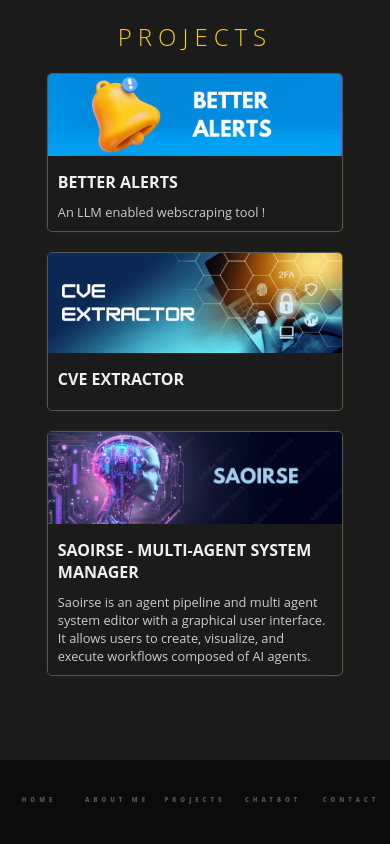
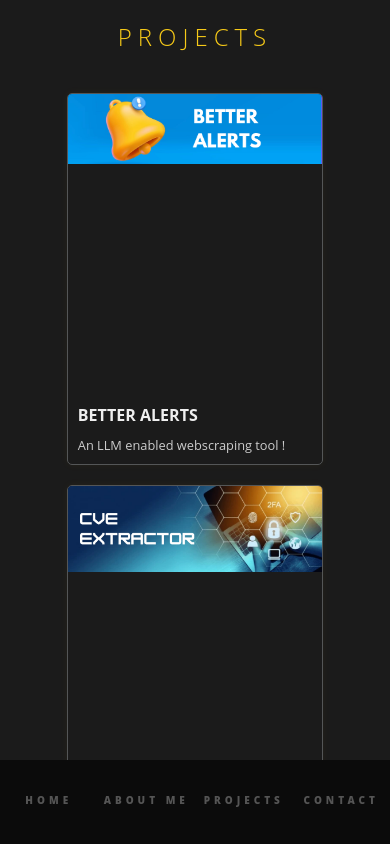
Before and after one commit to dylan-teehan-skc/portfolio, a React (Create React App) app: page /projects in a window 390 px wide. Shown: the top 844 px of the page. Built offline with nearby package versions, Linux system fonts and the light colour scheme.

Commit message:
feat: chaneges to project cards and commenting out chatbot

```diff
--- a/src/components/Contact.js
+++ b/src/components/Contact.js
@@ -8,13 +8,13 @@ const Contact = () => {
     <div className='contact'>
         <div className='text-box'>
         <h1>CONTACT ME</h1>
-          <a href="https://www.linkedin.com/in/dylanteehan/" >
+          <a href="https://www.linkedin.com/in/dylanteehan/" target="_blank" rel="noopener noreferrer">
             <Linkedin size={32} />
           </a>
-          <a href="dylan.teehan@gmail.com">
+          <a href="mailto:dylan.teehan@gmail.com">
             <Mail size={32} />
           </a>
-          <a href="https://github.com/dylan-teehan-skc">
+          <a href="https://github.com/dylan-teehan-skc" target="_blank" rel="noopener noreferrer">
             <Github size={32} />
           </a>
         </div>
--- a/src/components/Navigation.js
+++ b/src/components/Navigation.js
@@ -31,7 +31,7 @@ function Navigation() {
           <li><Link to="/" className="nav-link"><span>Home</span></Link></li>
           <li><Link to="/about" className="nav-link"><span>About Me</span></Link></li>
           <li><Link to="/projects" className="nav-link"><span>Projects</span></Link></li>
-          <li><Link to="/chatbot" className="nav-link"><span>Chatbot</span></Link></li>
+          {/* <li><Link to="/chatbot" className="nav-link"><span>Chatbot</span></Link></li> */}
           <li><Link to="/contact" className="nav-link"><span>Contact</span></Link></li>
           <li className="slide"></li>
         </ul>
--- a/src/styles/index.css
+++ b/src/styles/index.css
@@ -123,272 +123,116 @@ section .title {
 .bubble:nth-child(4) { width: 120px; height: 120px; left: 5%; animation-delay: 5s; }
 
 nav {
-  width: 100%; /* Full width */
-  background-color: #0b0b0b; /* Dark background color */
-  position: fixed; /* Fixes position at the bottom */
-  bottom: 0; /* Aligns to the bottom of the viewport */
-  height: 10%; /* Set height */
-  overflow: hidden; /* Hide any overflow */
-  z-index: 1; /* Ensure nav is above other content */
+  width: 100%;
+  background-color: #0b0b0b;
+  position: fixed;
+  bottom: 0;
+  height: 100px;
+  z-index: 1;
 }
 
-/* Styling for the unordered list inside the nav */
 nav ul {
   display: flex;
-  flex-wrap: wrap;
   justify-content: space-around;
   list-style-type: none;
   padding: 0;
   margin: 0;
+  width: 100%;
 }
 
-/* Styling for each list item in the nav */
 nav li {
-  margin: 0; /* Remove margin */
-  display: flex; /* Use flexbox for alignment */
-  justify-content: center; /* Center text horizontally */
-  align-items: center; /* Center text vertically */
-  height: 98px; /* Set height */
-  width: 20vw; /* Set width as a percentage of viewport width */
-  color: #555; /* Text color */
-  transition: background-color 0.5s 0.2s ease, color 0.3s ease; /* Smooth transition effects */
-  cursor: pointer; /* Pointer cursor on hover */
-  font-size: 15px; /* Font size */
-  text-transform: uppercase; /* Uppercase text */
-  letter-spacing: 4px; /* Spacing between letters */
-  font-weight: 800; /* Font weight */
-  position: relative; /* Relative positioning for pseudo-elements */
+  margin: 0;
+  display: flex;
+  justify-content: center;
+  align-items: center;
+  height: 98px;
+  width: 25%;
+  color: #555;
+  transition: background-color 0.5s 0.2s ease, color 0.3s ease;
+  cursor: pointer;
+  font-size: 15px;
+  text-transform: uppercase;
+  letter-spacing: 4px;
+  font-weight: 800;
+  position: relative;
 }
 
-/* Styling for links inside list items */
 nav li a {
-  text-decoration: none; /* Remove underline from links */
-  color: inherit; /* Inherit color from li */
-  width: 100%; /* Full width */
-  height: 100%; /* Full height */
-  display: flex; /* Use flexbox */
-  justify-content: center; /* Center text horizontally */
-  align-items: center; /* Center text vertically */
+  text-decoration: none;
+  color: inherit;
+  width: 100%;
+  height: 100%;
+  display: flex;
+  justify-content: center;
+  align-items: center;
 }
 
-/* Style for active list item */
 nav li.active {
-  background-color: #151515; /* Dark background for active state */
-  color: #efefef; /* Light text color for active state */
+  background-color: #151515;
+  color: #efefef;
 }
 
-/* Style for the pseudo-element after active list item */
 nav li.active::after {
-  content: ""; /* Empty content for the line */
-  position: absolute; /* Absolute positioning for the line */
-  bottom: -2px; /* Position the line at the bottom */
-  left: 0; /* Align to the left edge */
-  width: 100%; /* Full width of the list item */
-  height: 2px; /* Height of the line */
-  background-color: #f7ca18; /* Yellow line */
+  content: "";
+  position: absolute;
+  bottom: -2px;
+  left: 0;
+  width: 100%;
+  height: 2px;
+  background-color: #f7ca18;
 }
 
-/* Animation for list items */
 nav li:nth-child(1) {
-  animation: pop 0.5s 0.15s 1 forwards; /* Apply animation */
+  animation: pop 0.5s 0.15s 1 forwards;
 }
+
 nav li:nth-child(2) {
-  animation: pop 0.5s 0.15s 1 forwards; /* Apply animation */
+  animation: pop 0.5s 0.15s 1 forwards;
 }
+
 nav li:nth-child(3) {
-  animation: pop 0.5s 0.15s 1 forwards; /* Apply animation */
+  animation: pop 0.5s 0.15s 1 forwards;
 }
+
 nav li:nth-child(4) {
-  animation: pop 0.5s 0.15s 1 forwards; /* Apply animation */
+  animation: pop 0.5s 0.15s 1 forwards;
 }
-nav li:nth-child(5) {
-  animation: pop 0.5s 0.15s 1 forwards; /* Apply animation */
-}
-/* Repeat animation for other list items as needed */
 
 nav li:hover {
-  color: #ececec; /* Light color on hover */
+  color: #ececec;
 }
 
 nav li:active {
-  background-color: #222; /* Darker background on active state */
+  background-color: #222;
 }
 
-/* Slide effect for list items */
 nav li:nth-child(1):hover ~ .slide {
-  left: 0; /* Move slide to the first item */
+  left: 0;
 }
 
 nav li:nth-child(2):hover ~ .slide {
-  left: 20vw; /* Move slide to the second item */
+  left: 25%;
 }
 
 nav li:nth-child(3):hover ~ .slide {
-  left: 40vw; /* Move slide to the third item */
+  left: 50%;
 }
 
 nav li:nth-child(4):hover ~ .slide {
-  left: 60vw; /* Move slide to the fourth item */
+  left: 75%;
 }
 
-nav li:nth-child(5):hover ~ .slide {
-  left: 80vw; /* Move slide to the fifth item */
-}
-
-nav li:nth-child(6):hover ~ .slide {
-  left: 100vw; /* Move slide to the sixth item */
-}
-
-nav li:nth-child(7):hover ~ .slide {
-  left: 120vw; /* Move slide to the seventh item */
-}
-
-/* Styling for the sliding element */
 nav li.slide {
-  position: absolute; /* Absolute positioning for the slide */
-  left: -20vw; /* Initial off-screen position */
-  top: 0; /* Align to the top of the nav */
-  background-color: #fff; /* White background */
-  z-index: -1; /* Place behind other content */
-  height: 2px; /* Height of the slide */
-  margin-top: 98px; /* Position below the nav items */
-  transition: left 0.3s ease; /* Smooth transition effect */
-  transform: translateY(0); /* Ensure vertical alignment */
-}
-nav {
-  width: 100%; /* Full width */
-  background-color: #0b0b0b; /* Dark background color */
-  position: fixed; /* Fixes position at the bottom */
-  bottom: 0; /* Aligns to the bottom of the viewport */
-  height: 100px; /* Set height */
-  z-index: 1; /* Ensure nav is above other content */
-}
-
-/* Styling for the unordered list inside the nav */
-nav ul {
-  position: absolute; /* Absolute positioning for the list */
-  top: 0; /* Align to the top of the nav */
-  left: 0; /* Align to the left edge */
-  list-style-type: none; /* Remove bullet points */
-  padding: 0; /* Remove padding */
-  margin: 0; /* Remove margin */
-  width: 100%; /* Extend the width beyond the viewport */
-}
-
-/* Styling for each list item in the nav */
-nav li {
-  margin: 0; /* Remove margin */
-  display: inline-block; /* Display inline-block for alignment */
-  margin-bottom: 2px; /* Margin at the bottom */
-  line-height: 100px; /* Line height for vertical centering */
-  width: 20%; /* Set width as a percentage of viewport width */
-  text-align: center; /* Center text */
-  color: #555; /* Text color */
-  transition: background-color 0.5s 0.2s ease, color 0.3s ease; /* Smooth transition effects */
-  cursor: pointer; /* Pointer cursor on hover */
-  font-size: 80%; /* Font size */
-  text-transform: uppercase; /* Uppercase text */
-  letter-spacing: 4px; /* Spacing between letters */
-  font-weight: 800; /* Font weight */
-  transform: translateY(100%); /* Initial position for animation */
-  position: relative; /* Relative positioning for pseudo-elements */
-}
-
-/* Style for active list item */
-nav li.active {
-  background-color: #151515; /* Dark background for active state */
-  color: #efefef; /* Light text color for active state */
-}
-
-/* Style for the pseudo-element after active list item */
-nav li.active::after {
-  content: ""; /* Empty content for the line */
-  position: absolute; /* Absolute positioning for the line */
-  bottom: -2px; /* Position the line at the bottom */
-  left: 0; /* Align to the left edge */
-  width: 100%; /* Full width of the list item */
-  height: 2px; /* Height of the line */
-  background-color: #f7ca18; /* Yellow line */
-}
-
-/* Animation for list items */
-nav li:nth-child(1) {
-  animation: pop 0.5s 0.15s 1 forwards; /* Apply animation */
-}
-
-nav li:nth-child(2) {
-  animation: pop 0.5s 0.3s 1 forwards; /* Apply animation */
-}
-
-nav li:nth-child(3) {
-  animation: pop 0.5s 0.45s 1 forwards; /* Apply animation */
-}
-
-nav li:nth-child(4) {
-  animation: pop 0.5s 0.6s 1 forwards; /* Apply animation */
-}
-
-nav li:nth-child(5) {
-  animation: pop 0.5s 0.75s 1 forwards; /* Apply animation */
-}
-
-nav li:nth-child(6) {
-  animation: pop 0.5s 0.9s 1 forwards; /* Apply animation */
-}
-
-nav li:nth-child(7) {
-  animation: pop 0.5s 1.05s 1 forwards; /* Apply animation */
-}
-
-/* Hover and active states for list items */
-nav li:hover {
-  color: #ececec; /* Light color on hover */
-}
-
-nav li:active {
-  background-color: #222; /* Darker background on active state */
-}
-
-/* Slide effect for list items */
-nav li:nth-child(1):hover ~ .slide {
-  left: 0; /* Move slide to the first item */
-}
-
-nav li:nth-child(2):hover ~ .slide {
-  left: 20vw; /* Move slide to the second item */
-}
-
-nav li:nth-child(3):hover ~ .slide {
-  left: 40vw; /* Move slide to the third item */
-}
-
-nav li:nth-child(4):hover ~ .slide {
-  left: 60vw; /* Move slide to the fourth item */
-}
-
-nav li:nth-child(5):hover ~ .slide {
-  left: 80vw; /* Move slide to the fifth item */
-}
-
-nav li:nth-child(6):hover ~ .slide {
-  left: 100vw; /* Move slide to the sixth item */
-}
-
-nav li:nth-child(7):hover ~ .slide {
-  left: 120vw; /* Move slide to the seventh item */
-}
-
-/* Styling for the sliding element */
-nav li.slide {
-  position: absolute; /* Absolute positioning for the slide */
-  left: -20vw; /* Initial off-screen position */
-  top: 0; /* Align to the top of the nav */
-  background-color: #fff; /* White background */
-  z-index: -1; /* Place behind other content */
-  height: 2px; /* Height of the slide */
-  margin-top: 98px; /* Position below the nav items */
-  transition: left 0.3s ease; /* Smooth transition effect */
-  transform: translateY(0); /* Ensure vertical alignment */
+  position: absolute;
+  left: -25%;
+  top: 0;
+  background-color: #fff;
+  z-index: -1;
+  height: 2px;
+  margin-top: 98px;
+  transition: left 0.3s ease;
+  transform: translateY(0);
+  width: 25%;
 }
 
 .projects-section{
@@ -410,14 +254,13 @@ nav li.slide {
   transition: transform 0.3s ease;
 }
 
-/* Responsive adjustments for mobile */
 @media (max-width: 768px) {
   nav {
-    height: 8%; /* Adjust height for smaller screens */
+    height: 8%;
   }
   nav li {
-    font-size: 12px; /* Decrease font size */
-    height: 80px; /* Adjust height for smaller screens */
+    font-size: 12px;
+    height: 80px;
   }
 }
 
@@ -505,33 +348,42 @@ nav li.slide {
 }
 
 .projects-container {
-  display: flex; /* Change to flex */
-  flex-wrap: wrap; /* Allow wrapping for mobile */
-  gap: 20px; /* Now this will work to add gaps between cards */
+  display: flex;
+  flex-direction: column;
+  gap: 20px;
+  width: 90%;
+  margin: 0 auto;
+  padding: 20px;
 }
 
-.projects-section .projects-container .project-card {
+.project-card {
+  width: 100%;
   background-color: rgba(27, 27, 27, 0.3);
   border: 1px solid #545657;
   box-shadow: 0 0 8px rgba(247, 202, 24, 0.05);
   border-radius: 5px;
   overflow: hidden;
   transition: transform 0.3s ease;
-  min-width: 90%; /* Adjust width or use max-width */
 }
 
-.project-card:hover {
-  transform: translateY(-5px);
+.project-image-container {
+  width: 100%;
+  height: 300px;
+  overflow: hidden;
 }
 
-.projects-section .project-image {
-  width: 150vh;
-  height: auto;
+.project-image {
+  width: 100%;
+  height: 100%;
   object-fit: cover;
 }
 
 .project-info {
   padding: 15px;
+}
+
+.project-card:hover {
+  transform: translateY(-5px);
 }
 
 .project-title {
@@ -545,7 +397,6 @@ nav li.slide {
   color: #cccccc;
 }
 
-/* Animations */
 @keyframes bubble {
   0%, 100% { transform: translateY(0) translateX(0); opacity: 0; }
   10% { opacity: 0.8; }
@@ -569,7 +420,6 @@ nav li.slide {
   100% { width: 30px; }
 }
 
-/* Media Queries for Responsive Design */
 @media (max-width: 768px) {
   .title {
     max-width: 95%;
@@ -589,26 +439,26 @@ nav li.slide {
 
   .projects-container {
     display: grid;
-    grid-template-columns: 1fr; /* Single column */
-    gap: 20px; /* Ensure space between project cards */
+    grid-template-columns: 1fr;
+    gap: 20px;
     height: auto;
     width: 95%;
   }
 
   .project-card {
-    height: auto; /* Let the card adapt to its content on mobile */
-    display: block; /* Ensure block layout on mobile */
+    height: auto;
+    display: block;
   }
 
   .projects-section .project-image {
     width: 100%;
-    height: auto; /* Maintain aspect ratio on smaller screens */
-    object-fit: contain; /* Prevent image cropping */
-    margin: 0; /* No extra margin around the image */
+    height: auto;
+    object-fit: contain;
+    margin: 0;
   }
 
-  .bubble:nth-child(2) { width: 140px; height: 140px; left: 5%; animation-delay: 1s; }
-  .bubble:nth-child(3) { width: 100px; height: 100px; left: 55%; animation-delay: 3s; }
+  .bubble:nth-child(2) { width: 140px; height: 140px; left: 5%; animation-delay: 0s; }
+  .bubble:nth-child(3) { width: 100px; height: 100px; left: 55%; animation-delay: 2s; }
   .bubble:nth-child(4) { width: 80px; height: 80px; left: 75%; animation-delay: 5s; }
 
   .about-section .text-box {
@@ -637,35 +487,35 @@ nav li.slide {
     width: 100%;
   }
   nav li {
-    font-size: 10%;
+    font-size: 10px;
     text-align: center;
-    width: 20%;
+    width: 25%;
   }
 
   .projects-container {
     display: grid;
-    grid-template-columns: 1fr; /* Single column */
-    gap: 20px; /* Ensure space between project cards */
+    grid-template-columns: 1fr;
+    gap: 20px;
     height: auto;
     width: 95%;
   }
 
   .project-card {
-    height: auto; /* Let the card adapt to its content on mobile */
-    display: block; /* Ensure block layout on mobile */
+    height: auto;
+    display: block;
     width: auto;
   }
 
   .projects-section .project-image {
     width: 100%;
-    height: auto; /* Maintain aspect ratio on smaller screens */
-    object-fit: contain; /* Prevent image cropping */
-    margin: 0; /* No extra margin around the image */
+    height: auto;
+    object-fit: contain;
+    margin: 0;
   }
 
   .project-info {
-    padding: 10px; /* Adjust padding for smaller screens */
-    margin: 0; /* Remove margins */
+    padding: 10px;
+    margin: 0;
   }
 
   .bubble:nth-child(2) { width: 120px; height: 120px; left: 5%; animation-delay: 1s; }
@@ -684,7 +534,7 @@ nav li.slide {
     grid-template-columns: 1fr;
   }
 }
-/* Accessibility and Performance Improvements */
+
 @media (prefers-reduced-motion: reduce) {
   .bubble, nav li, .project-card {
     animation: none;
@@ -788,4 +638,3 @@ nav li.slide {
 .contact .text-box a{
   margin: 2%;
 }
-/* checks */
```
Also changed, not shown: src/App.js (+4 -6 lines).
